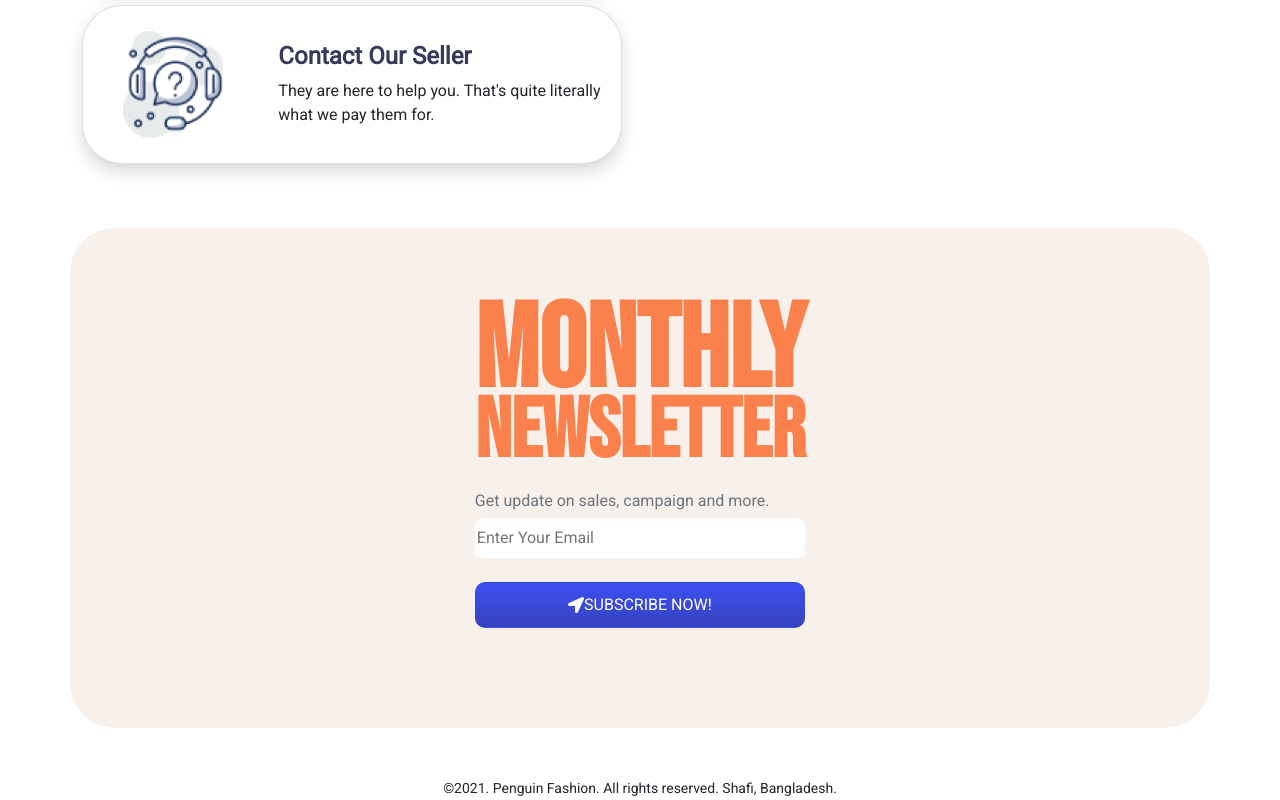
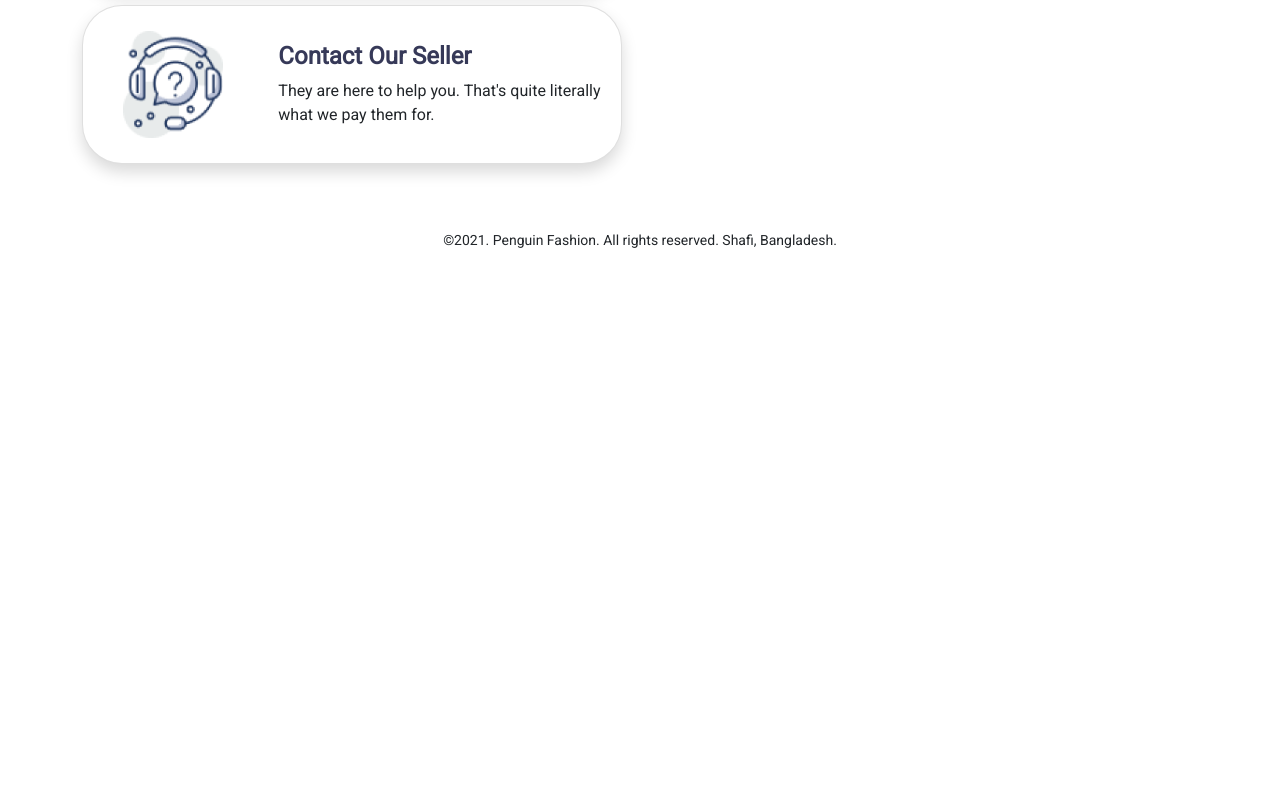
Before and after one commit to AhmadShafiRahman/penguin-shoe-web, a plain HTML site: page index.html in a window 1280 px wide. Shown: the part 2282-3082 px from the top of the page. After the commit the page ends 2534 px from the top, so only its background shows below. Drawn offline with Linux system fonts and the light colour scheme.

Commit message:
update three-one

```diff
--- a/css/style.css
+++ b/css/style.css
@@ -80,7 +80,7 @@ h4{
     width: 150px;
     padding: 25px;
 }
-.sub-back{
+/* .sub-back{
     background-color: #f8f0ea;
 }
 .newsletter h2{
@@ -98,4 +98,4 @@ h4{
 }
 .email-in:hover{
     background-color: rgb(238, 236, 236);
-}
+} */
--- a/index.html
+++ b/index.html
@@ -201,15 +201,15 @@
                 </div>
             </div>
         </section>
-        <section style="height: 500px; border-radius: 45px;" class="container sub-back mt-5 d-flex justify-content-center align-items-center">
+        <!-- <section style="height: 500px; border-radius: 45px;" class="container sub-back mt-5 d-flex justify-content-center align-items-center">
           <div class="newsletter">
-            <h1 style="text-align: center;font-size: 118px; line-height: 45px; font-family: 'Bebas Neue', cursive; font-weight: bold;color: #FA804C;">MONTHLY</h1>
+            <h1 style="text-align: center;font-size: 118px; padding-top: 50px; line-height: 45px; font-family: 'Bebas Neue', cursive; font-weight: bold;color: #FA804C;">MONTHLY</h1>
             <h2>NEWSLETTER</h2>
             <h6 class="text-secondary">Get update on sales, campaign and more.</h6>
             <input class="email-in"type="text" placeholder="Enter Your Email"><br><br>
             <div class="btn blue-buy-bton d-flex justify-content-center align-items-center"><i class="fas fa-location-arrow"></i> SUBSCRIBE NOW!</div>
           </div>
-        </section>
+        </section> -->
     </main>
     <footer class="text-center mt-5">
       <small>©2021. Penguin Fashion. All rights reserved. Shafi, Bangladesh.</small>
```
